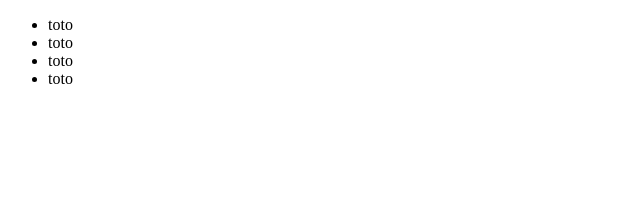
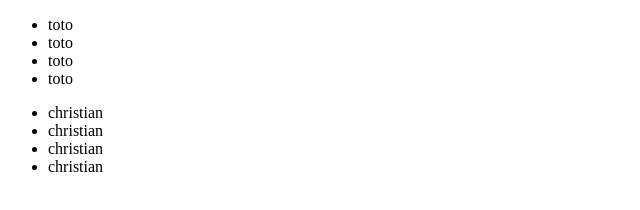
Before and after one commit to christian225-eng/projet-test, a plain HTML site: page index.html in a window 1280 px wide. Shown: the whole page, without its empty margins (0-640 px from the left). Drawn offline with Linux system fonts and the light colour scheme.

Commit message:
feat(auth): modification de la navbar

```diff
--- a/index.html
+++ b/index.html
@@ -15,6 +15,12 @@
             <li>toto</li>
             <li>toto</li>
         </ul>
+        <ul>
+            <li>christian</li>
+            <li>christian</li>
+            <li>christian</li>
+            <li>christian</li>
+        </ul>
     </nav>
 </body>
 
```
